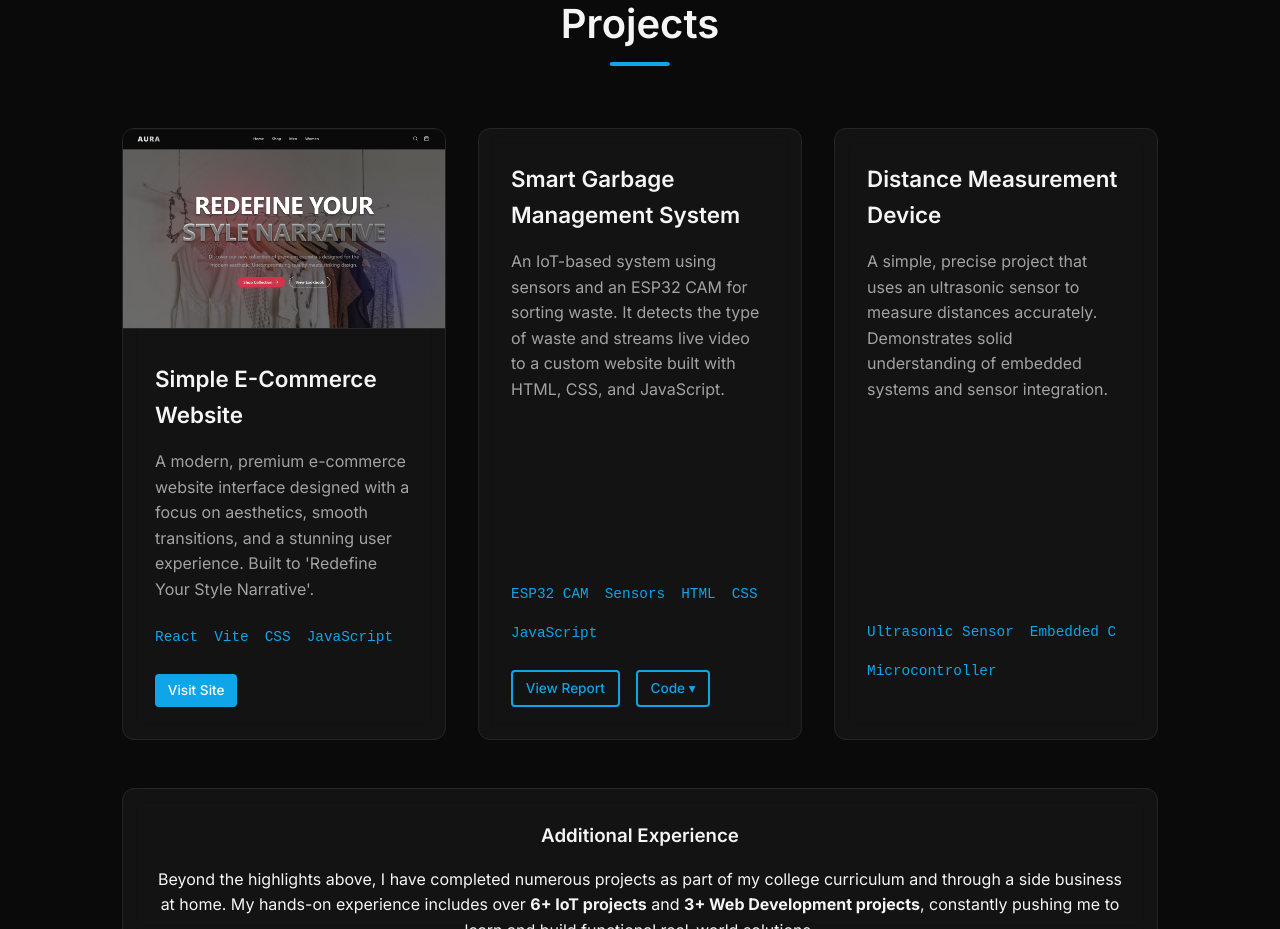
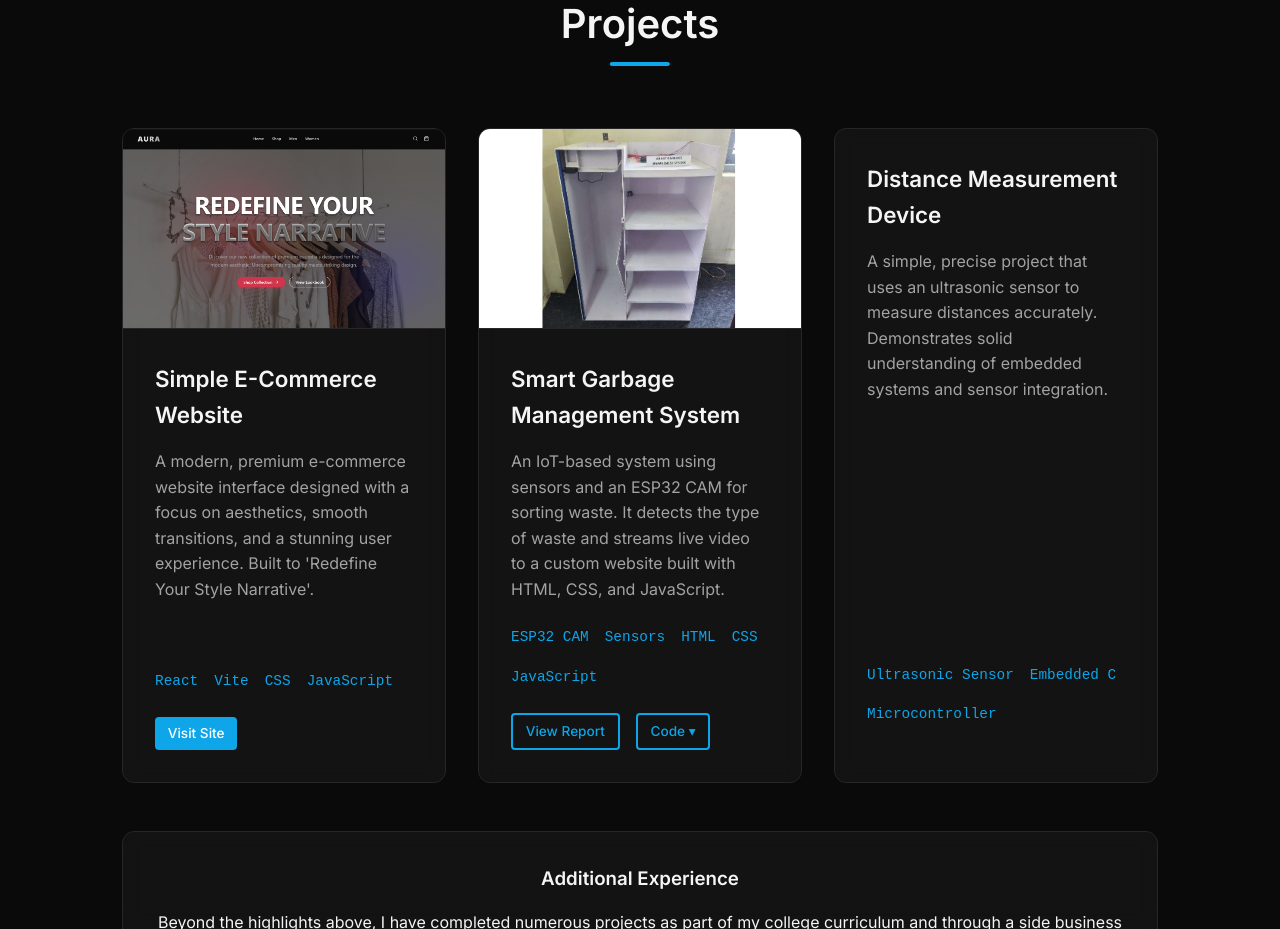
Before and after one commit to abhishekrsen/Abhishek-R-Sen-Portfolio, a React (Vite) app in the folder client/: page / in a window 1280 px wide. Shown: the part 2680-3609 px from the top of the page. Built offline with nearby package versions, Linux system fonts and the light colour scheme.

Commit message:
feat: add image to smart garbage management project

```diff
--- a/client/src/components/Projects.jsx
+++ b/client/src/components/Projects.jsx
@@ -14,6 +14,7 @@ const Projects = () => {
       title: "Smart Garbage Management System",
       description: "An IoT-based system using sensors and an ESP32 CAM for sorting waste. It detects the type of waste and streams live video to a custom website built with HTML, CSS, and JavaScript.",
       techStack: ["ESP32 CAM", "Sensors", "HTML", "CSS", "JavaScript"],
+      image: "/garbage-system.png",
       reportLink: "https://drive.google.com/file/d/1YEcMGSgfwmGjjiPVbOGfh4-9xAw8ayJN/view?usp=drive_link",
       codeLinks: [
         { name: "Camera", url: "https://drive.google.com/file/d/1HoXVaWyebGqbxlNhFYAh0nh45botSTPP/view?usp=sharing" },
```
Also changed, not shown: client/public/garbage-system.png (added).
